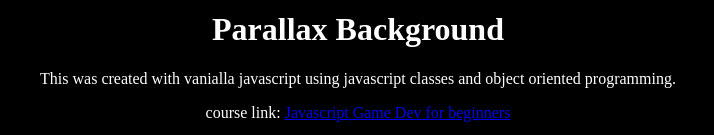
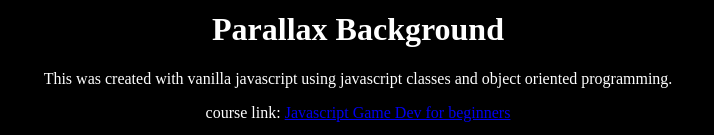
Before and after one commit to timrusin/parallax_backgrounds, a plain HTML site: page index.html in a window 1280 px wide. Shown: the part 788-923 px from the top of the page, 282-996 px from the left. Drawn offline with Linux system fonts and the light colour scheme; animation ran at ten frames a second.

Commit message:
spelling error in html vanilla

```diff
--- a/index.html
+++ b/index.html
@@ -15,7 +15,7 @@
     </div>
     <div>
         <h1>Parallax Background</h1>
-        <p>This was created with vanialla javascript using javascript classes and object oriented programming.</p>
+        <p>This was created with vanilla javascript using javascript classes and object oriented programming.</p>
         <p>course link: <a href="https://www.youtube.com/watch?v=GFO_txvwK_c">Javascript Game Dev for beginners</a></p>
     </div>
 
```
